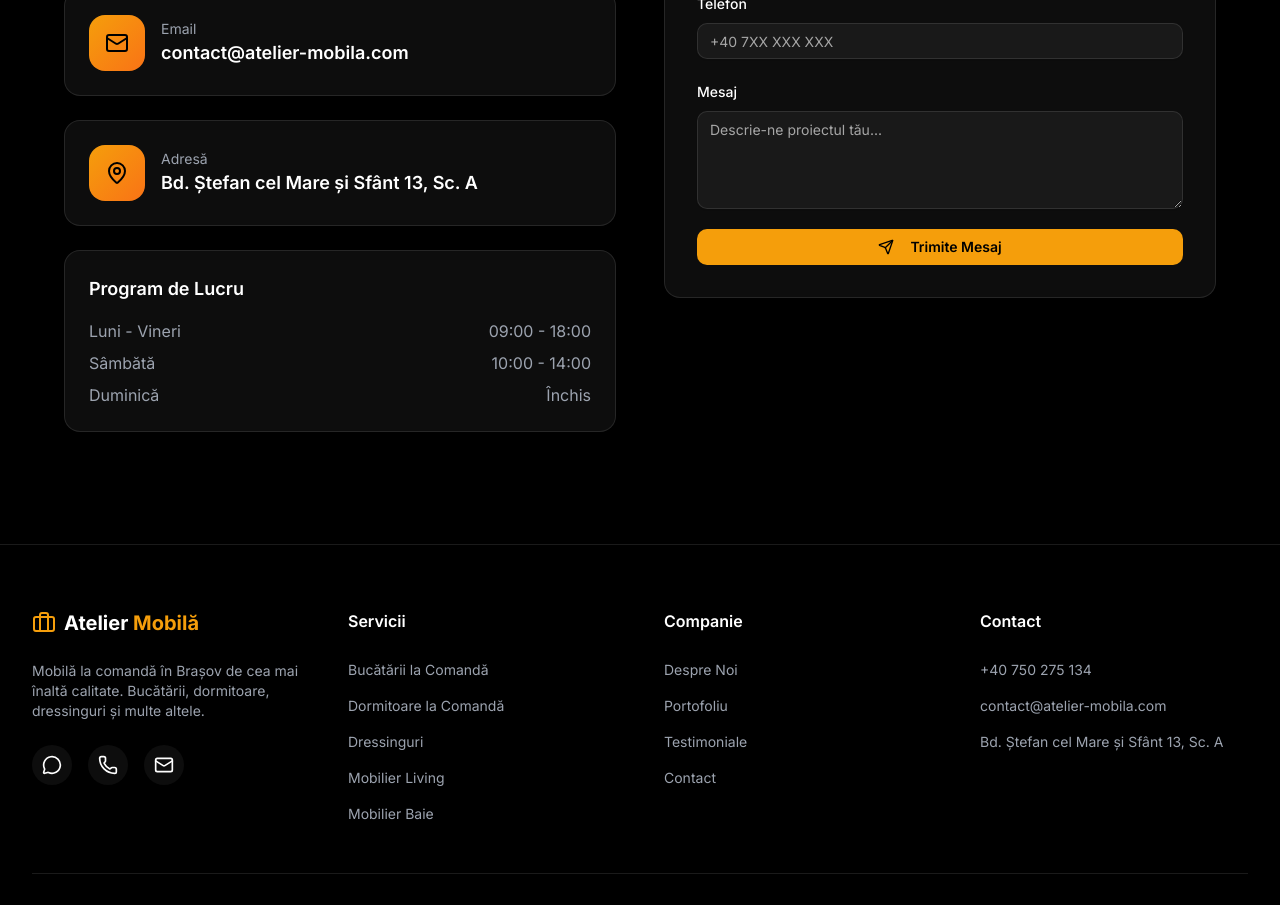
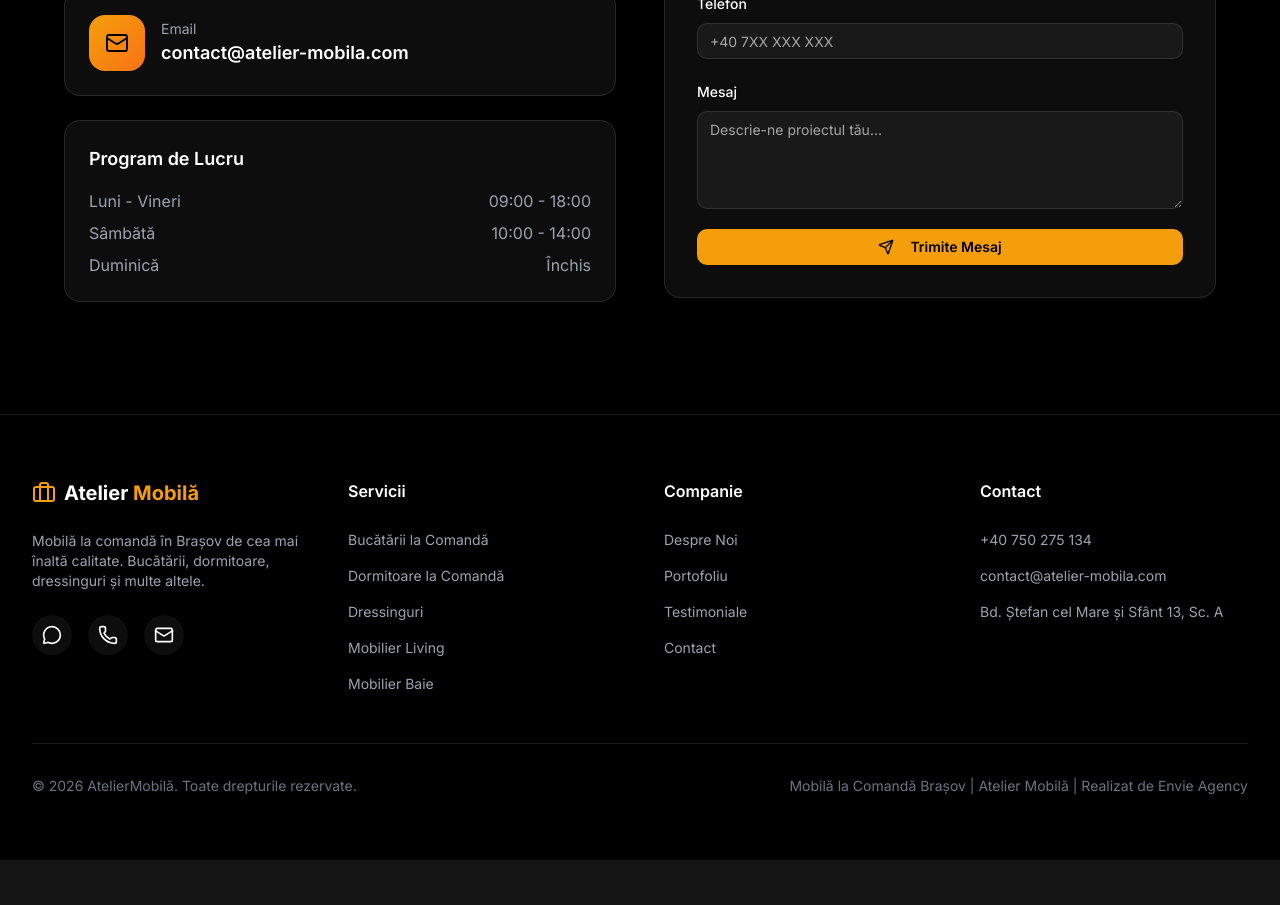
Before and after one commit to comanrazvan17/site-tata, a React (Vite) app: page / in a window 1280 px wide. Shown: the part 6020-6925 px from the top of the page. After the commit the page ends 6880 px from the top, so only its background shows below. Built offline with nearby package versions, Linux system fonts and the light colour scheme.

Commit message:
Update App.tsx

```diff
--- a/src/App.tsx
+++ b/src/App.tsx
@@ -645,8 +645,7 @@ function ContactSection() {
   const contactInfo = [
     { icon: Phone, label: 'Telefon', value: '+40 750 275 134', href: 'tel:+40750275134' },
     { icon: MessageCircle, label: 'WhatsApp', value: '+40 750 275 134', href: 'https://wa.me/40750275134' },
-    { icon: Mail, label: 'Email', value: 'contact@atelier-mobila.com', href: 'mailto:contact@atelier-mobila.com' },
-    { icon: MapPin, label: 'Adresă', value: 'Bd. Ștefan cel Mare și Sfânt 13, Sc. A', href: '#' },
+    { icon: Mail, label: 'Email', value: 'contact@atelier-mobila.com', href: 'mailto:contact@mobila-pe-comanda.ro' },
   ];
 
   return (
```
